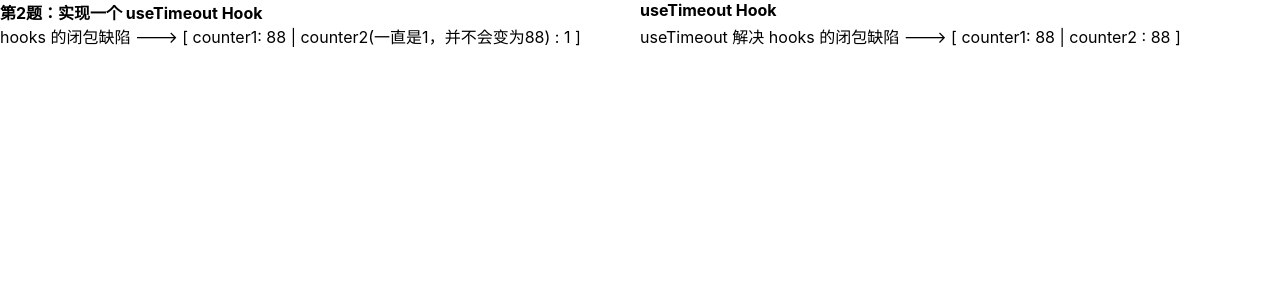
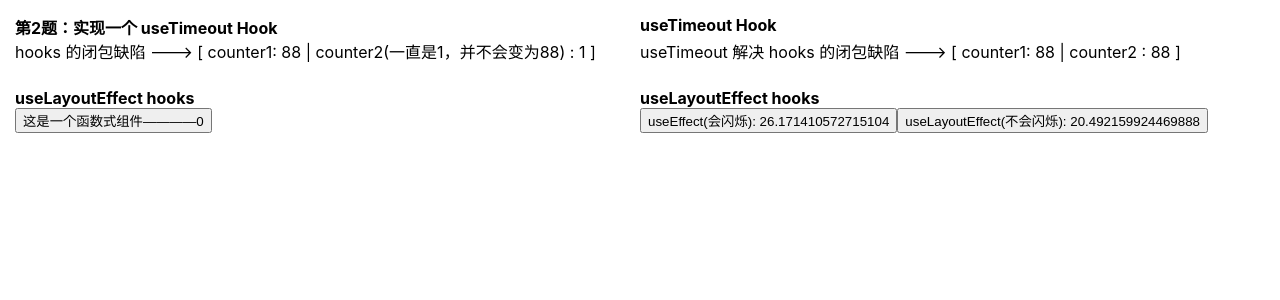
Before and after one commit to zonglinlee/react-demo-test, a React (Create React App) app: page / in a window 1280 px wide. Shown: the top 300 px of the page. Built offline with nearby package versions, Linux system fonts and the light colour scheme.

Commit message:
useEffect vs useLayoutEffect

```diff
--- a/src/App.tsx
+++ b/src/App.tsx
@@ -2,6 +2,8 @@ import React from 'react';
 import './App.css';
 import SetTimeoutProblem from "./demo/setTimoutProblem/SetTimeoutProblem";
 import NoneSetTimeoutProblem from "./demo/setTimoutProblem/NoneSetTimeoutProblem";
+import LayoutEffectTest1 from "./demo/useLayoutEffectDemo/LayoutEffectTest1";
+import {LayoutEffectTest2, LayoutEffectTest3} from "./demo/useLayoutEffectDemo/LayoutEffectTest2";
 
 function App() {
     return (
@@ -9,6 +11,11 @@ function App() {
             <div style={{display: "flex", flexWrap: "wrap"}}>
                 <ContentWrapper title="第2题：实现一个 useTimeout Hook"><SetTimeoutProblem/></ContentWrapper>
                 <ContentWrapper title="useTimeout Hook"><NoneSetTimeoutProblem/></ContentWrapper>
+                <ContentWrapper title="useLayoutEffect hooks"><LayoutEffectTest1></LayoutEffectTest1></ContentWrapper>
+                <ContentWrapper title="useLayoutEffect hooks">
+                    <LayoutEffectTest2></LayoutEffectTest2>
+                    <LayoutEffectTest3></LayoutEffectTest3>
+                </ContentWrapper>
             </div>
         </div>
     );
@@ -17,7 +24,13 @@ function App() {
 function ContentWrapper(props: any) {
     const {children, title} = props
     return (
-        <div style={{display: "flex", flexDirection: "column", justifyContent: "space-between", width: "50%"}}>
+        <div style={{
+            display: "flex",
+            flexDirection: "column",
+            justifyContent: "space-between",
+            width: "50%",
+            marginBottom: '25px'
+        }}>
             <div style={{fontWeight: "bold"}}>{title}</div>
             <div>{children}</div>
         </div>
--- /dev/null
+++ b/src/demo/useLayoutEffectDemo/LayoutEffectTest1.tsx
@@ -0,0 +1,25 @@
+import {useEffect, useLayoutEffect, useState} from "react";
+
+// useLayoutEffect永远比useEffect先执行
+// https://talent500.co/blog/react-useeffect-v-s-uselayouteffect-hook-key-differences/
+// useEffect 可能会造成页面页面渲染两次，形成闪烁，当出现这种问题的时候 可以试试 useLayoutEffect
+const LayoutEffectTest1 = () => {
+    const [num, setNum] = useState(0)
+    useEffect(() => {
+        console.log('useEffect')
+    }, [num])
+    //在类组件中用componentWillMount生命周期来实现
+    useLayoutEffect(() => {
+        console.log('useLayoutEffect') // 也可以在此进行事件绑定
+        return () => {
+            console.log(1) //	也可以在此进行事件绑定移除
+        }
+    }, [num])
+
+    return (
+        <button onClick={() => setNum(num => num + 1)} style={{cursor: 'pointer'}}>
+            这是一个函数式组件————{num}
+        </button>
+    )
+}
+export default LayoutEffectTest1
--- /dev/null
+++ b/src/demo/useLayoutEffectDemo/LayoutEffectTest2.tsx
@@ -0,0 +1,31 @@
+import {useEffect, useLayoutEffect, useState} from "react";
+
+// useLayoutEffect永远比useEffect先执行
+// https://talent500.co/blog/react-useeffect-v-s-uselayouteffect-hook-key-differences/
+// useEffect 可能会造成页面页面渲染两次，形成闪烁，当出现这种问题的时候 可以试试 useLayoutEffect
+export const LayoutEffectTest2 = () => {
+    const [num, setNum] = useState(0)
+    useEffect(() => {
+        if (num === 0) {
+            setNum(10 + Math.random() * 20)
+        }
+    }, [num])
+    return (
+        <button onClick={() => setNum(0)} style={{cursor: 'pointer'}}>
+            useEffect(会闪烁): {num}
+        </button>
+    )
+}
+export const LayoutEffectTest3 = () => {
+    const [num, setNum] = useState(0)
+    useLayoutEffect(() => {
+        if (num === 0) {
+            setNum(10 + Math.random() * 20)
+        }
+    }, [num])
+    return (
+        <button onClick={() => setNum(0)} style={{cursor: 'pointer'}}>
+            useLayoutEffect(不会闪烁): {num}
+        </button>
+    )
+}
--- a/src/index.css
+++ b/src/index.css
@@ -5,6 +5,7 @@ body {
     sans-serif;
   -webkit-font-smoothing: antialiased;
   -moz-osx-font-smoothing: grayscale;
+  padding: 15px;
 }
 
 code {
```
